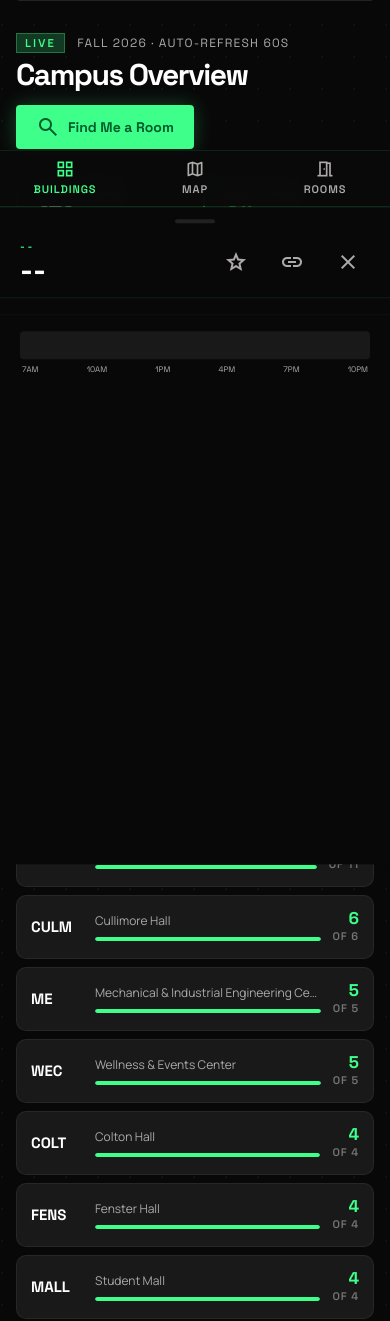
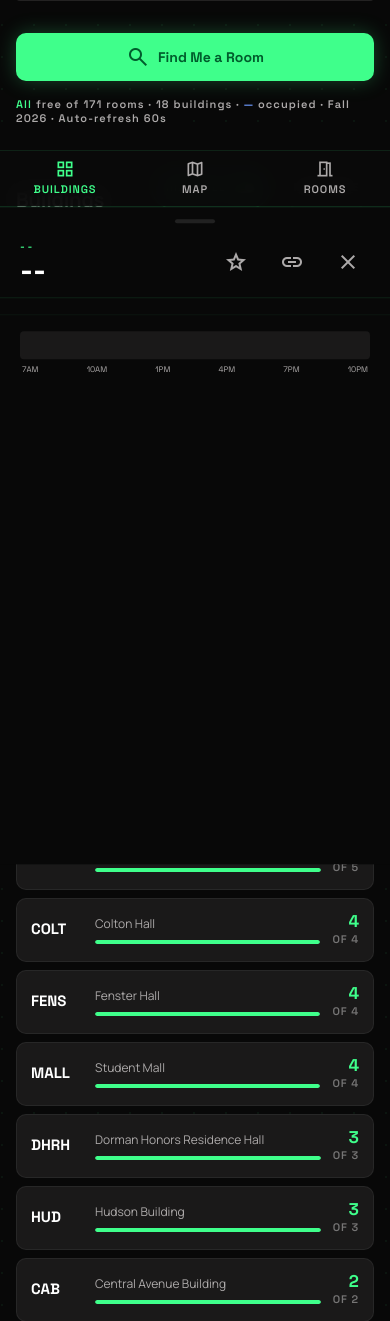
Before and after one commit to shawngeorgie06/Room-Finder, a Flask app: page / in a window 390 px wide. Shown: the part 638-1959 px from the top of the page. Run offline with Flask 3, Linux system fonts and the light colour scheme.

Commit message:
Drop the Campus Overview header; condense stats to one line
The old dashboard page header survived every earlier task by default rather
than by decision: a large title plus four stat cards sat between the map
hero and the buildings grid. On a phone that was roughly a full screen of
campus trivia between the two things that answer 'where do I go', and on
desktop the same numbers already appear in the top bar.

Find Me a Room stays and gets more prominent. All four stat ids are kept in
a single quiet line, so updateStats() needs no special case and the DOM
contract test still covers them.

Mobile now shows six building cards above the fold instead of one; desktop
twelve instead of six.

Co-Authored-By: Claude Opus 5 <noreply@anthropic.com>
Claude-Session: https://claude.ai/code/session_01Pp78opNP7EdRpVZ9eDBWU7

```diff
--- a/templates/index.html
+++ b/templates/index.html
@@ -313,37 +313,23 @@
         </div>
       </div>
 
-      <!-- Page Header -->
-      <div class="flex flex-col xl:flex-row xl:items-end justify-between gap-6 border-b border-outline-variant/10 pb-6">
-        <div>
-          <div class="flex items-center gap-3 mb-1">
-            <span class="px-2 py-0.5 bg-primary/20 text-primary text-label font-bold border border-primary/30 tracking-[0.2em]">LIVE</span>
-            <span id="dash-semester" class="text-on-surface-variant font-label text-xs uppercase tracking-[0.1em]">Auto-refresh 60s</span>
-          </div>
-          <h1 class="text-3xl sm:text-5xl font-headline font-extrabold tracking-tighter text-white">Campus Overview</h1>
-          <button onclick="openFindRoom()"
-                  class="mt-3 inline-flex items-center gap-2 px-5 py-2.5 bg-primary text-on-primary font-headline font-bold text-sm rounded-sm hover:brightness-110 transition-all shadow-[0_0_20px_rgba(63,255,139,0.25)]">
-            <span class="material-symbols-outlined text-base">search</span>
-            Find Me a Room
-          </button>
-        </div>
-        <div class="grid grid-cols-2 sm:grid-cols-4 gap-4">
-          <div class="px-5 py-3 bg-surface-container/40 border-l-2 border-outline-variant/40 rounded-sm min-w-0">
-            <div class="text-label text-on-surface-variant font-label tracking-widest uppercase mb-1">Total Rooms</div>
-            <div id="stat-total" class="text-2xl font-headline font-bold text-white leading-none">--</div>
-          </div>
-          <div class="px-5 py-3 bg-surface-container/40 border-l-2 border-primary rounded-sm min-w-0">
-            <div class="text-label text-on-surface-variant font-label tracking-widest uppercase mb-1">Empty Now</div>
-            <div id="stat-empty" class="text-2xl font-headline font-bold text-primary leading-none">--</div>
-          </div>
-          <div class="px-5 py-3 bg-surface-container/40 border-l-2 border-tertiary rounded-sm min-w-0">
-            <div class="text-label text-on-surface-variant font-label tracking-widest uppercase mb-1">Occupancy</div>
-            <div id="stat-occ" class="text-2xl font-headline font-bold text-tertiary leading-none">--%</div>
-          </div>
-          <div class="px-5 py-3 bg-surface-container/40 border-l-2 border-outline-variant/40 rounded-sm min-w-0">
-            <div class="text-label text-on-surface-variant font-label tracking-widest uppercase mb-1">Buildings</div>
-            <div id="stat-bldg" class="text-2xl font-headline font-bold text-on-surface-variant leading-none">--</div>
-          </div>
+      <!-- Action + a single quiet stat line. The old page header carried a
+           "Campus Overview" title and four stat cards here; on a phone that
+           was a full screen of campus trivia between the map and the answer,
+           and on desktop the numbers already repeat in the top bar. All four
+           stat ids are kept so updateStats() needs no special case. -->
+      <div class="flex flex-col sm:flex-row sm:items-center justify-between gap-4 pb-2">
+        <button onclick="openFindRoom()"
+                class="inline-flex items-center justify-center gap-2 px-5 py-3 bg-primary text-on-primary font-headline font-bold text-sm rounded-lg hover:brightness-110 transition-all shadow-[0_0_20px_rgba(63,255,139,0.25)]">
+          <span class="material-symbols-outlined text-base">search</span>
+          Find Me a Room
+        </button>
+        <div class="text-label font-label text-on-surface-variant tracking-widest">
+          <span id="stat-empty" class="text-primary">--</span> free of
+          <span id="stat-total">--</span> rooms &middot;
+          <span id="stat-bldg">--</span> buildings &middot;
+          <span id="stat-occ" class="text-tertiary">--%</span> occupied &middot;
+          <span id="dash-semester">Auto-refresh 60s</span>
         </div>
       </div>
 
```
Also changed, not shown: static/tailwind.css.
